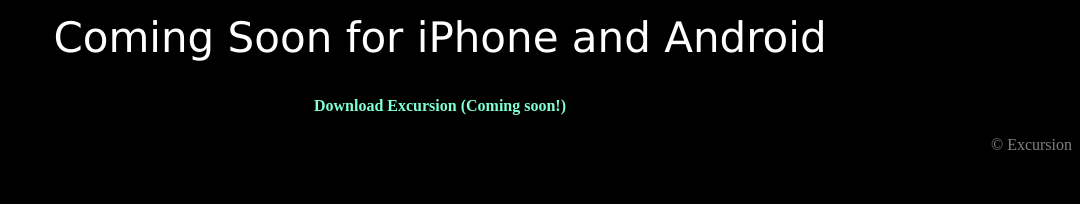
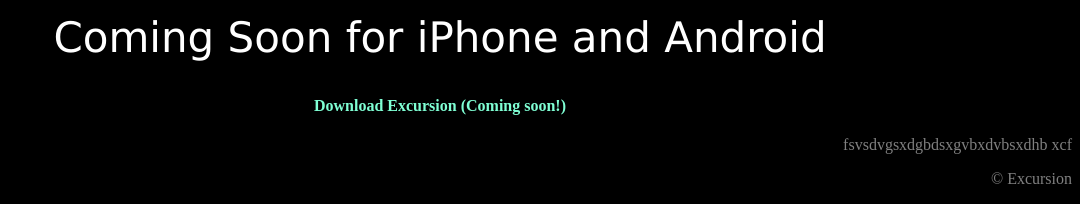
Before and after one commit to nguyenkhanhnhat/excursion, a plain HTML site: page index.html in a window 1280 px wide. Shown: the part 1138-1342 px from the top of the page, without its empty margins (200-1280 px from the left). Before the commit the page ends 1308 px from the top, so only its background shows below. Drawn offline with Linux system fonts and the light colour scheme.

Commit message:
first update

```diff
--- a/index.html
+++ b/index.html
@@ -28,6 +28,9 @@
 
     <h4>Download Excursion (Coming soon!)</h4>
 
+<p> fsvsdvgsxdgbdsxgvbxdvbsxdhb xcf </p>
+
+
     <p>© Excursion</p>
 
   </body>
```
